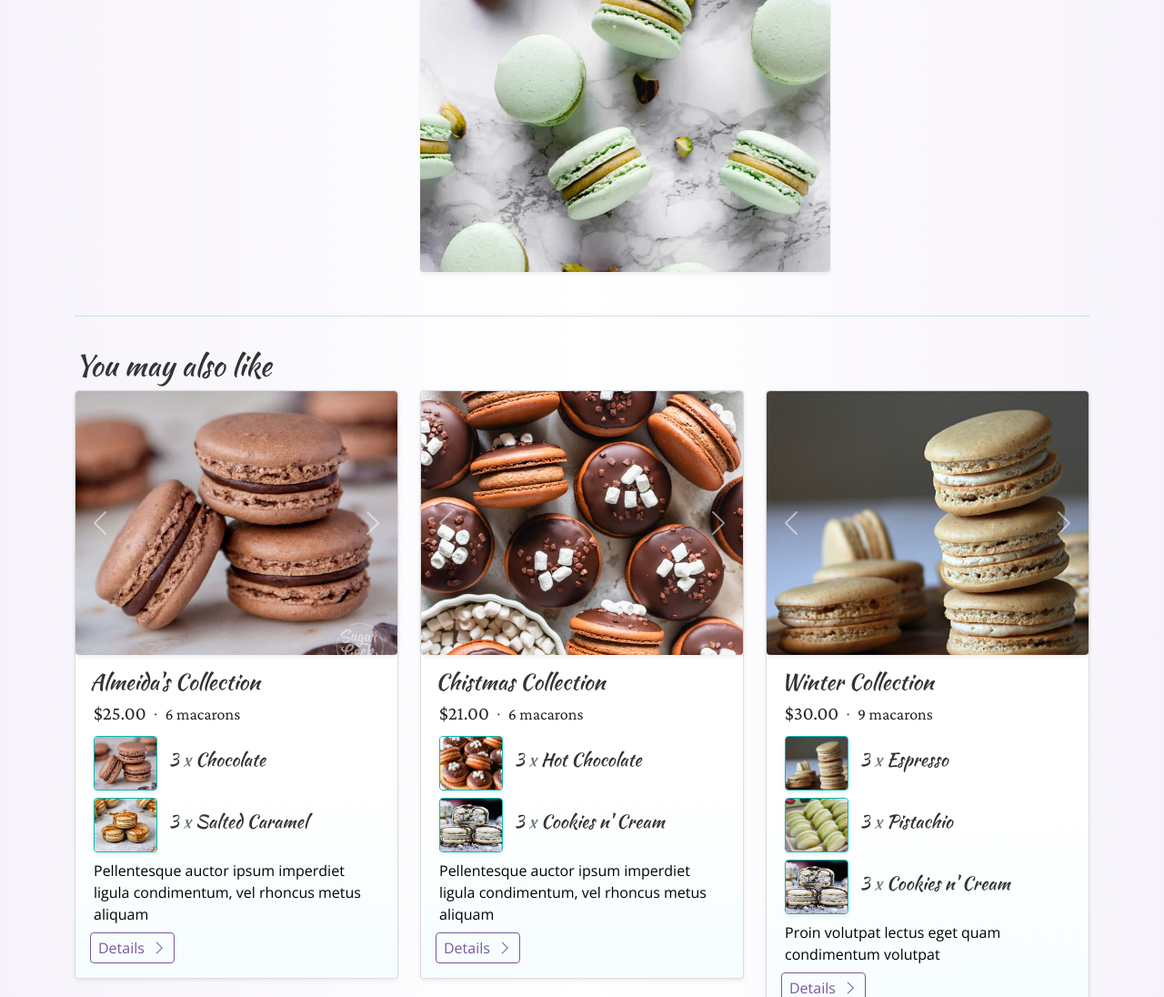
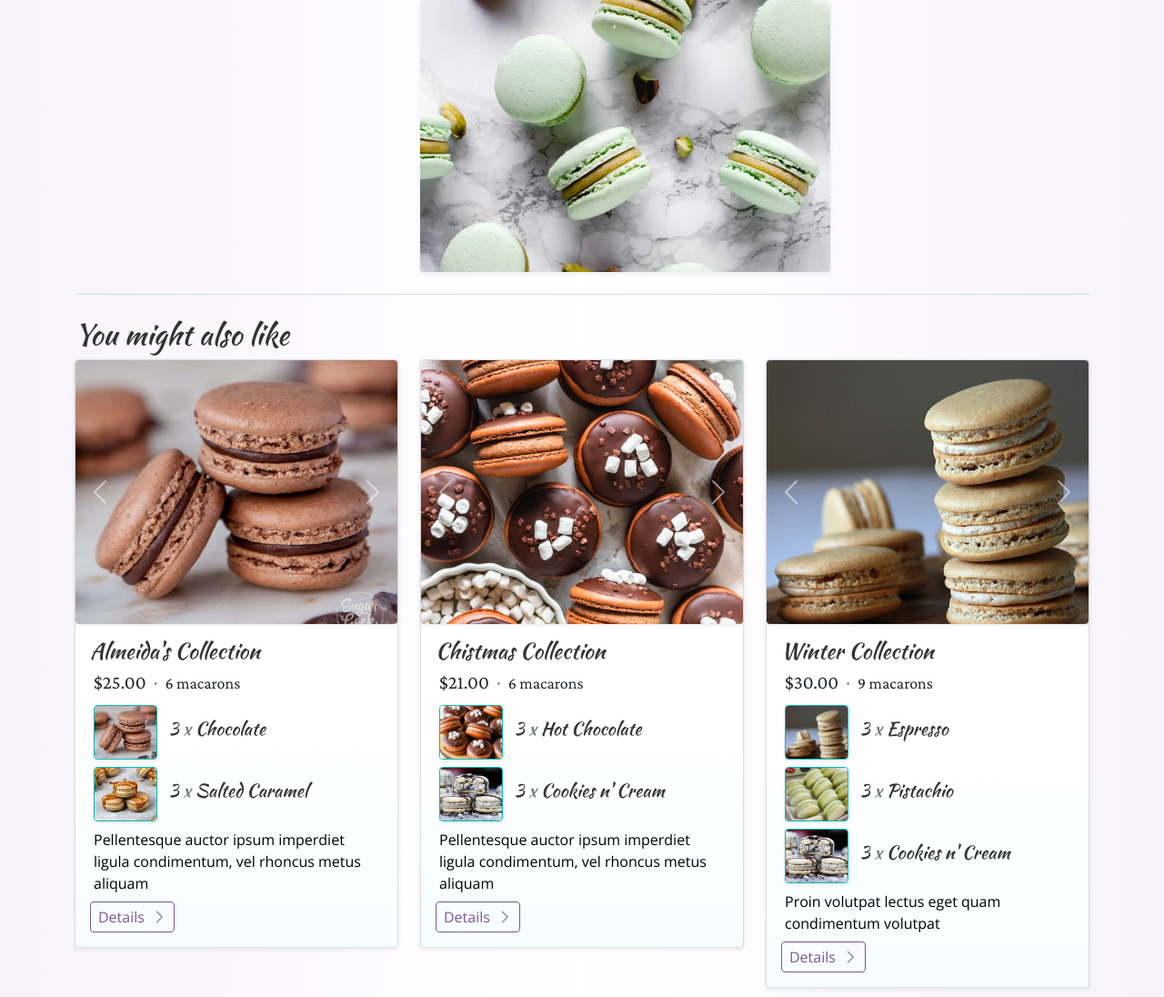
Before and after one commit to Elmer-Almeida/macalicious, a Django app: a page that uses shop/templates/shop/collection_detail.html in a window 1280 px wide. Shown: the part 1316-2412 px from the top of the page at 91% size. Run offline with Django 3.2, Linux system fonts and the light colour scheme; data comes from the database, SQL or seed files in the repository; both versions use the stored data as it was after the commit; some libraries are stand-ins or nearby versions.

Commit message:
minor spacing imporvements on set and collection "you might also like" section

```diff
--- a/shop/templates/shop/collection_detail.html
+++ b/shop/templates/shop/collection_detail.html
@@ -76,9 +76,9 @@
             {% if macaron_recommended_collections %}
 
 
-                <hr class="mt-5 regular" style="margin-bottom:35px !important;">
+                <hr class="mt-4 regular" style="margin-bottom:25px !important;">
 
-                <h2>You may also like</h2>
+                <h2 class="mb-2">You might also like</h2>
 
                 <div class="row row-cols-1 row-cols-md-2 g-4">
                     {% for collection in macaron_recommended_collections %}
--- a/shop/templates/shop/custom_collection.html
+++ b/shop/templates/shop/custom_collection.html
@@ -72,9 +72,9 @@
 
         {% if macaron_recommended_sets %}
 
-            <hr class="mt-5 regular" style="margin-bottom:35px !important;">
+            <hr class="mt-4 regular" style="margin-bottom:25px !important;">
 
-            <h2>You may also like</h2>
+            <h2 class="mb-2">You might also like</h2>
 
             <div class="row row-cols-1 row-cols-md-2 g-4">
                 {% for collection in macaron_recommended_collections %}
--- a/shop/templates/shop/set_detail.html
+++ b/shop/templates/shop/set_detail.html
@@ -78,9 +78,9 @@
 
             {% if macaron_recommended_sets %}
 
-                <hr class="mt-5 regular" style="margin-bottom:35px !important;">
+                <hr class="mt-4 regular" style="margin-bottom:25px !important;">
 
-                <h2>You may also like</h2>
+                <h2 class="mb-2">You might also like</h2>
 
                 <div class="row row-cols-1 row-cols-md-2 g-4">
                     {% for set in macaron_recommended_sets %}
```
Also changed, not shown: db.sqlite3.
